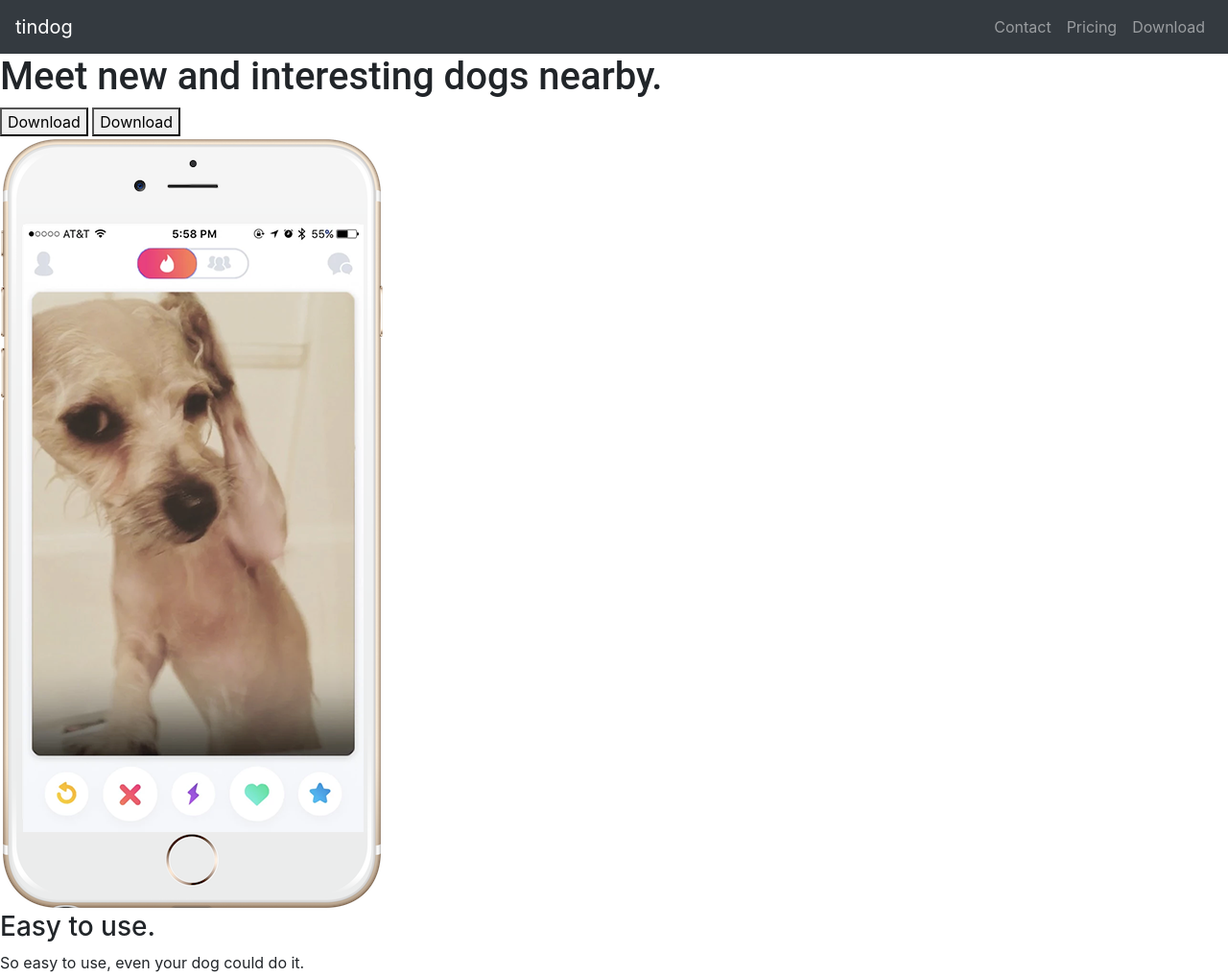
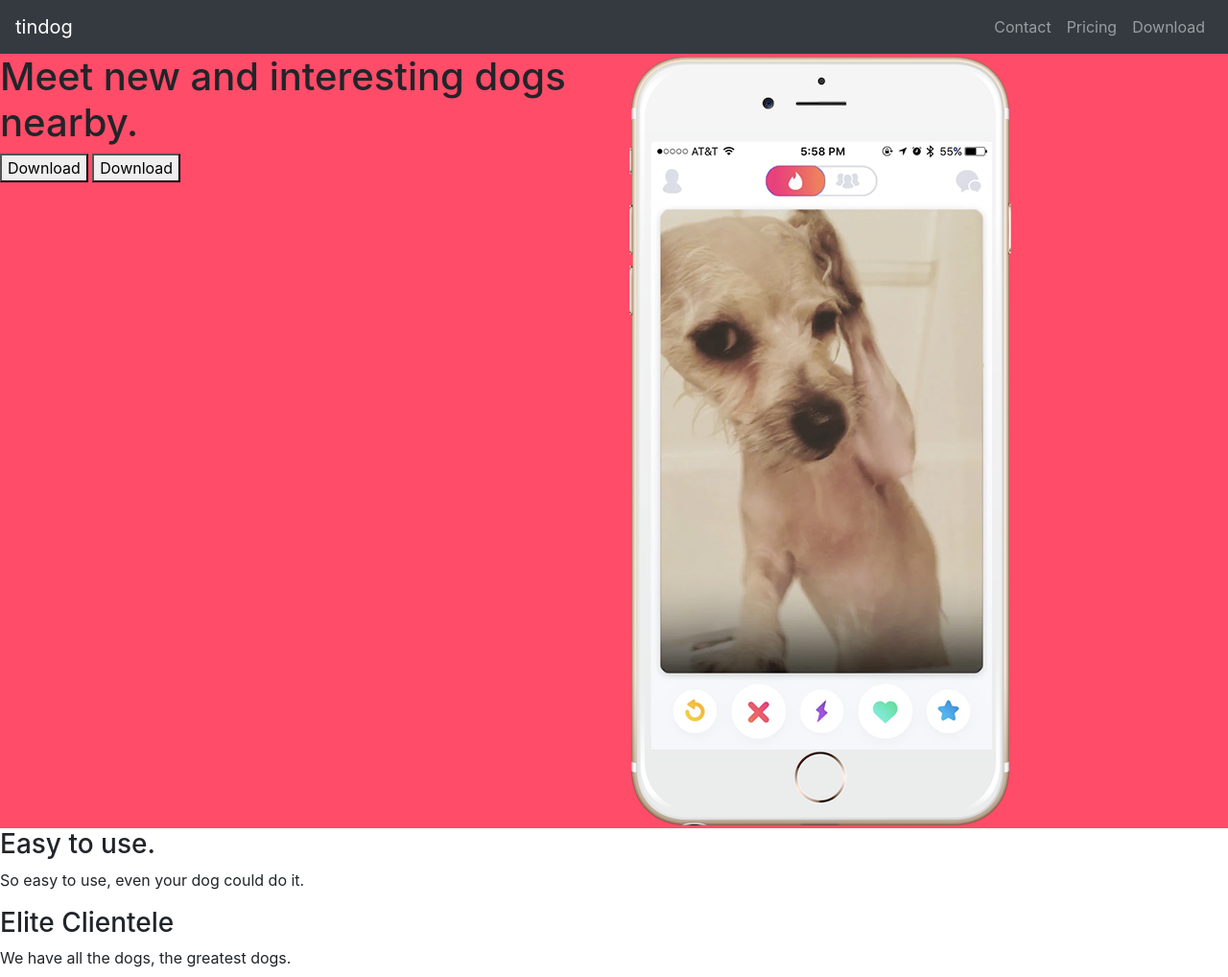
Before and after one commit to moinkhanif/TinDog-Start, a plain HTML site: page index.html in a window 1280 px wide. Shown: the top 1018 px of the page at 96% size. Drawn offline with nearby package versions, Linux system fonts and the light colour scheme.

Commit message:
background color and corrected header

```diff
--- a/css/styles.css
+++ b/css/styles.css
@@ -1,3 +1,3 @@
-#title h1   {
-    font-family: 'Roboto', sans-serif;
+#title  {
+    background: #ff4c68;
 }
--- a/index.html
+++ b/index.html
@@ -38,15 +38,18 @@
 
 
     <!-- Title -->
+    <div class="row">
+        <div class="col-lg-6">
+            <h1>Meet new and interesting dogs nearby.</h1>
+            <button type="button">Download</button>
+            <button type="button">Download</button>
+          </div>
+          <div class="col-lg-6">
+              <img src="images/iphone6.png" alt="iphone-mockup">
+            </div>
+    </div>
 
-    <div>
-      <h1>Meet new and interesting dogs nearby.</h1>
-      <button type="button">Download</button>
-      <button type="button">Download</button>
-    </div>
-    <div>
-      <img src="images/iphone6.png" alt="iphone-mockup">
-    </div>
+
 
   </section>
 
```
